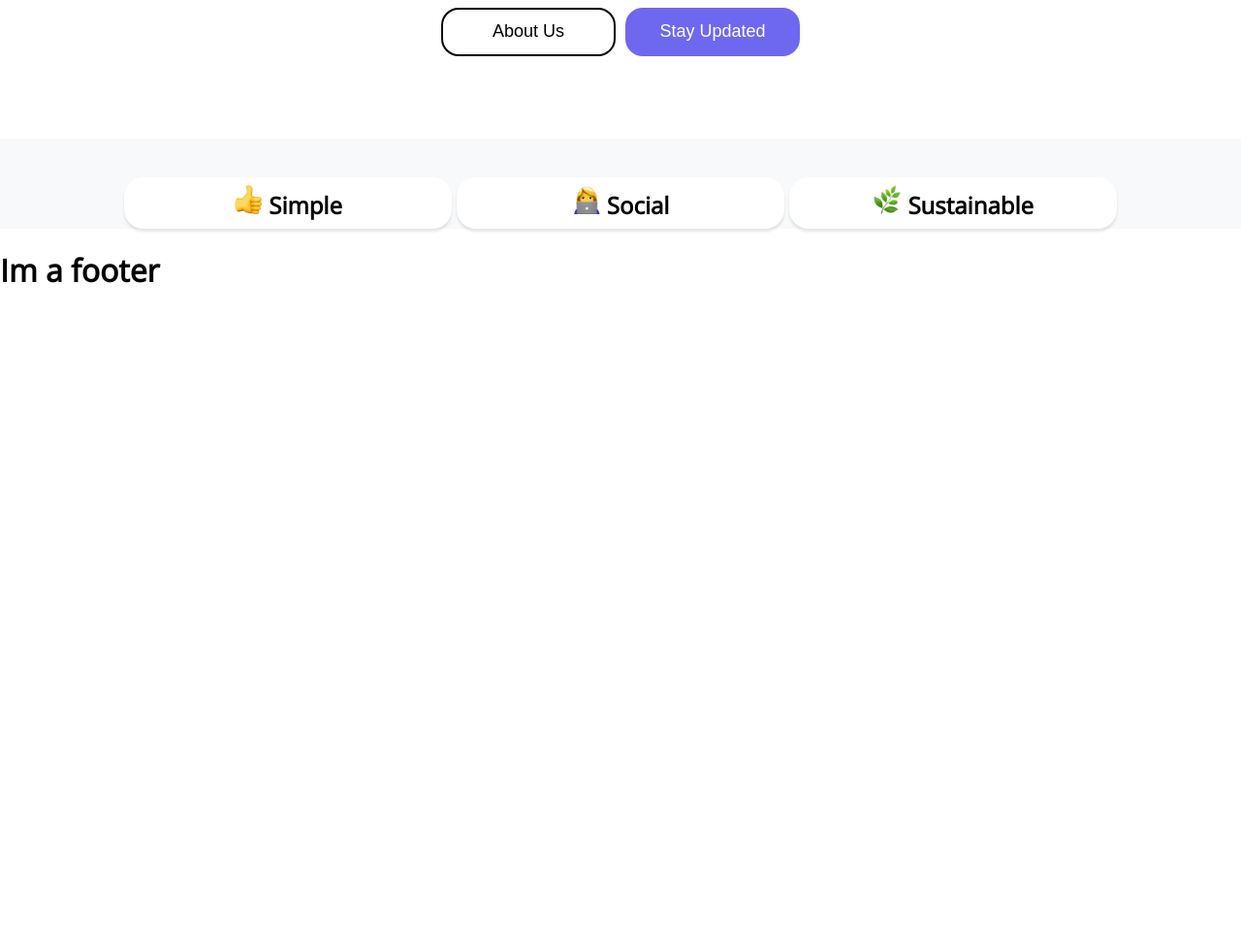
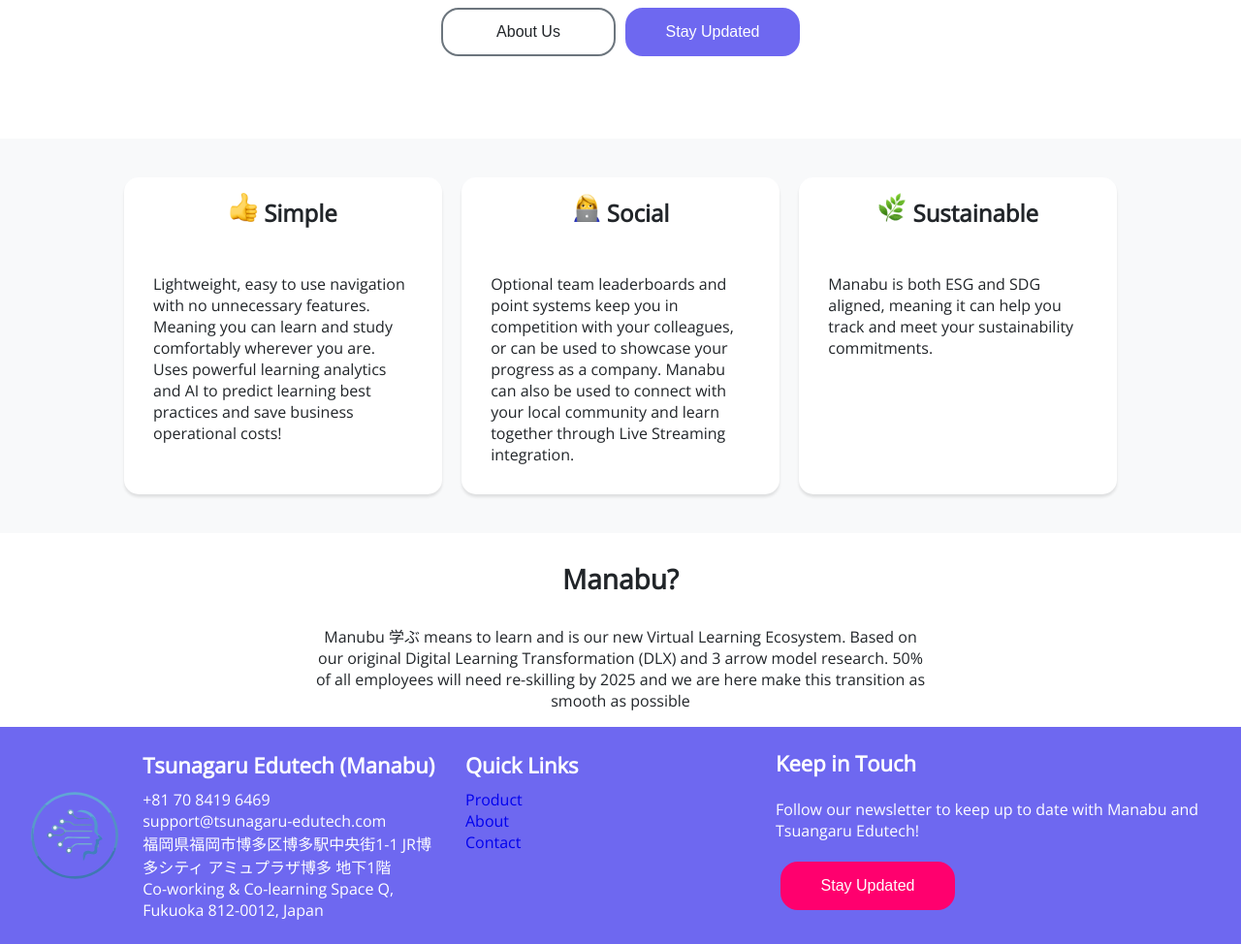
Before and after one commit to Dylaan94/Manabu, a Gatsby site: page / in a window 1280 px wide. Shown: the part 477-1451 px from the top of the page at 97% size. Before the commit the page ends 800 px from the top, so only its background shows below. Built offline with nearby package versions, Linux system fonts and the light colour scheme; Gatsby itself is replaced by a stand-in of ours.

Commit message:
added footer, further animation styling

```diff
--- a/src/components/CustomButton.js
+++ b/src/components/CustomButton.js
@@ -1,6 +1,5 @@
 import React from "react";
 import styled from "styled-components";
-import { Link } from "gatsby";
 
 export default function CustomButton({
   onClick,
@@ -9,22 +8,20 @@
   text,
   bgColor,
   textColor,
-  link,
+  bold,
 }) {
   return (
     <Button
+      onClick={onClick}
       style={{
         border: `solid 2px ${border ? border : "black"}`,
         backgroundColor: `${bgColor ? bgColor : "white"}`,
-        color: `${textColor ? textColor : "black"}`,
+        color: `${textColor ? textColor : "#212529"}`,
+        fontWeight: `${bold ? "900" : "500"}`,
       }}
+      role="link"
     >
-      <StyledLink
-        style={{ color: `${textColor ? textColor : "black"}`, fontWeight: 500 }}
-        to={link ? link : "/"}
-      >
-        {text}
-      </StyledLink>
+      {text}
     </Button>
   );
 }
@@ -35,11 +32,8 @@
   height: 50px;
   border-radius: 18px;
   margin: 5px;
-`;
-
-const StyledLink = styled(Link)`
-  text-decoration: none;
-  :visited {
-    color: black;
+  font-size: 1em;
+  :hover {
+    cursor: pointer;
   }
 `;
--- /dev/null
+++ b/src/components/Footer.js
@@ -0,0 +1,128 @@
+import React from "react";
+import styled from "styled-components";
+import { Link } from "gatsby";
+
+import TsunagaruLogo from "../images/tsunagaruLogoNoBG.svg";
+import CustomButton from "./CustomButton";
+
+export default function Footer() {
+  return (
+    <StyledFooter>
+      <Contact>
+        <Logo src={TsunagaruLogo}></Logo>
+        <ul>
+          <li id="title">Tsunagaru Edutech (Manabu)</li>
+          <li class="phone">+81 70 8419 6469</li>
+          <li>support@tsunagaru-edutech.com</li>
+          <li>
+            福岡県福岡市博多区博多駅中央街1-1 JR博多シティ アミュプラザ博多
+            地下1階
+          </li>
+          <li>Co-working & Co-learning Space Q, Fukuoka 812-0012, Japan</li>
+        </ul>
+      </Contact>
+      <QuickLinks>
+        <ul>
+          <li id="quickLinks"> Quick Links</li>
+          <li>
+            <StyledLink to="/">Product</StyledLink>
+          </li>
+          <li>
+            <StyledLink to="/about">About</StyledLink>
+          </li>
+          <li>
+            <StyledLink to="/Contact">Contact</StyledLink>
+          </li>
+        </ul>
+      </QuickLinks>
+      <KeepInTouch>
+        <h3>Keep in Touch</h3>
+        <p>
+          Follow our newsletter to keep up to date with Manabu and Tsuangaru
+          Edutech!
+        </p>
+        <CustomButton
+          text="Stay Updated"
+          border="#ff006e"
+          bgColor="#ff006e"
+          textColor="white"
+
+        />
+      </KeepInTouch>
+    </StyledFooter>
+  );
+}
+
+const StyledFooter = styled.footer`
+  width: 100%;
+  background-color: #6e68f0;
+  display: flex;
+  flex-direction: row;
+  justify-content: center;
+`;
+
+const Contact = styled.div`
+  margin: 3vh 0vh;
+  display: flex;
+  flex-direction: row;
+  width: 35%;
+  color: white;
+
+  ul {
+    width: 80%;
+    list-style: none;
+    margin: 0vh 2vw;
+    padding-left: 0;
+  }
+
+  #title {
+    font-size: 22px;
+    font-weight: 900;
+    margin-bottom: 10px;
+  }
+`;
+
+const QuickLinks = styled.div`
+  margin: 3vh 0vh;
+  width: 25%;
+  color: white;
+
+  ul {
+    list-style: none;
+    padding: 0;
+    margin: 0;
+
+    #quickLinks {
+      font-weight: 900;
+      font-size: 22px;
+      margin-bottom: 10px;
+    }
+  }
+`;
+
+const KeepInTouch = styled.div`
+  width: 35%;
+  color: white;
+
+  h3{
+    font-size: 22px;
+    font-weight: 900;
+  }
+`;
+
+const Logo = styled.img`
+  width: 20%;
+  padding: 0;
+  margin: 0;
+`;
+
+const StyledLink = styled(Link)`
+  text-decoration: none;
+  :visited {
+    color: white;
+  }
+
+  :hover {
+    font-weight: 900;
+  }
+`;
--- a/src/components/Layout.js
+++ b/src/components/Layout.js
@@ -1,13 +1,14 @@
 import React from "react";
 import Navbar from "./Navbar";
 import styled from "styled-components";
+import Footer from "./Footer";
 
 export default function Layout({ children }) {
   return (
     <Container>
       <Navbar />
       {children}
-      <h1> Im a footer </h1>
+      <Footer />
     </Container>
   );
 }
--- a/src/pages/index.js
+++ b/src/pages/index.js
@@ -2,6 +2,7 @@
 import Layout from "../components/Layout";
 import styled from "styled-components";
 import Typewriter from "typewriter-effect";
+import { navigate } from "gatsby";
 
 // image imports
 import thumbsup from "../images/thumbsup.png";
@@ -11,13 +12,22 @@
 import CustomButton from "../components/CustomButton";
 
 const IndexPage = () => {
+  const onAboutClicked = () => {
+    navigate("/about");
+  };
+
   return (
     <Layout>
       <MainContainer>
         <Container>
           <LogoDiv>
             <Logo src={tsunagaruLogo} />
-            <SubTitle>Tsunagaru Edutech</SubTitle>
+            <a
+              href="https://tsunagaru-edutech.com"
+              style={{ textDecoration: "none" }}
+            >
+              <SubTitle>Tsunagaru Edutech</SubTitle>
+            </a>
           </LogoDiv>
           <Title>
             <Typewriter
@@ -33,7 +43,11 @@
             (VLE) focused on social, team-based learning
           </p>
           <ButtonDiv>
-            <CustomButton text="About Us" border="black" link="/about" />
+            <CustomButton
+              text="About Us"
+              border="#6c757d"
+              onClick={onAboutClicked}
+            />
             <CustomButton
               text="Stay Updated"
               border="#6e68f0"
@@ -49,19 +63,46 @@
               <SectionTitle>
                 <Image src={thumbsup} /> Simple
               </SectionTitle>
+              <p>
+                Lightweight, easy to use navigation with no unnecessary
+                features. Meaning you can learn and study comfortably wherever
+                you are. Uses powerful learning analytics and AI to predict
+                learning best practices and save business operational costs!
+              </p>
             </SectionContainer>
             <SectionContainer>
               <SectionTitle>
                 <Image src={woman} /> Social
               </SectionTitle>
+              <p>
+                Optional team leaderboards and point systems keep you in
+                competition with your colleagues, or can be used to showcase
+                your progress as a company. Manabu can also be used to connect
+                with your local community and learn together through Live
+                Streaming integration.
+              </p>
             </SectionContainer>
             <SectionContainer>
               <SectionTitle>
                 <Image src={herb} /> Sustainable
               </SectionTitle>
+              <p>
+                Manabu is both ESG and SDG aligned, meaning it can help you
+                track and meet your sustainability commitments.
+              </p>
             </SectionContainer>
           </SellingPointContainer>
         </GreyWrapper>
+        <OverviewContainer>
+          <OverviewTitle>Manabu?</OverviewTitle>
+          <p>
+            Manubu 学ぶ means to learn and is our new Virtual Learning
+            Ecosystem. Based on our original Digital Learning Transformation
+            (DLX) and 3 arrow model research. 50% of all employees will need
+            re-skilling by 2025 and we are here make this transition as smooth
+            as possible
+          </p>
+        </OverviewContainer>
       </MainContainer>
     </Layout>
   );
@@ -86,9 +127,14 @@
   font-size: 20px;
   font-weight: 500;
   color: #6c757d;
-  animation: fadeIn 1s;
+
+  animation: fadeIn 4s;
+
   @keyframes fadeIn {
     0% {
+      opacity: 0;
+    }
+    50% {
       opacity: 0;
     }
     100% {
@@ -107,11 +153,15 @@
 const Logo = styled.img`
   height: 30px;
   text-shadow: 0 0 10px black;
-  animation: fadeIn 1s;
   margin-right: 10px;
+
+  animation: fadeIn 4s;
 
   @keyframes fadeIn {
     0% {
+      opacity: 0;
+    }
+    50% {
       opacity: 0;
     }
     100% {
@@ -127,12 +177,15 @@
   text-align: center;
 
   p {
-    animation: fadeIn 1s;
     margin-top: 2vh;
     font-size: 1em;
+    animation: fadeIn 4s;
 
     @keyframes fadeIn {
       0% {
+        opacity: 0;
+      }
+      50% {
         opacity: 0;
       }
       100% {
@@ -151,6 +204,19 @@
 const ButtonDiv = styled.div`
   margin-top: 10vh;
   margin-bottom: 10vh;
+  animation: fadeIn 4s;
+
+  @keyframes fadeIn {
+    0% {
+      opacity: 0;
+    }
+    50% {
+      opacity: 0;
+    }
+    100% {
+      opacity: 1;
+    }
+  }
 `;
 
 const GreyWrapper = styled.div`
@@ -162,25 +228,55 @@
 
 const SellingPointContainer = styled.div`
   width: 80%;
+  max-width: 1200px;
   display: flex;
   flex-direction: row;
   justify-content: space-between;
 
-  @media screen and (max-width: 1200px) {
+  animation: fadeIn 2s;
+  @keyframes fadeIn {
+    0% {
+      opacity: 0;
+    }
+    50% {
+      opacity: 0;
+    }
+    100% {
+      opacity: 1;
+    }
+  }
+
+  @media screen and (max-width: 1024px) {
+    width: 90%;
+  }
+
+  @media screen and (max-width: 768px) {
     flex-direction: column;
   }
 `;
 
 const SectionContainer = styled.div`
   height: auto;
-  width: 33%;
+  width: 32%;
   margin-top: 5vh;
-  border-radius: 20px;
+  margin-bottom: 5vh;
+  border-radius: 15px;
   box-shadow: 0 3px 3px rgba(0, 0, 0, 0.1);
   background-color: white;
 
-  @media screen and (max-width: 1200px) {
+  p {
+    margin: 30px;
+    color: #212529;
+  }
+
+  @media screen and (max-width: 768px) {
+    width: 80%;
+    align-self: center;
+  }
+
+  @media screen and (max-width: 480px) {
     width: 100%;
+    align-self: center;
   }
 `;
 
@@ -188,8 +284,32 @@
   font-size: 24px;
   font-weight: 900;
   text-align: center;
-  padding: 1vh;
+  color: #212529;
+  padding: 2vh;
   margin: 0;
+`;
+
+const OverviewContainer = styled.div`
+  width: 50%;
+  p {
+    text-align: center;
+    color: #212529;
+  }
+
+  @media screen and (max-width: 1024px) {
+    width: 70%;
+  }
+
+  @media screen and (max-width: 480px) {
+    width: 90%;
+  }
+`;
+
+const OverviewTitle = styled.h3`
+  font-size: 28px;
+  font-weight: 900;
+  text-align: center;
+  color: #212529;
 `;
 
 const Image = styled.img`
```
